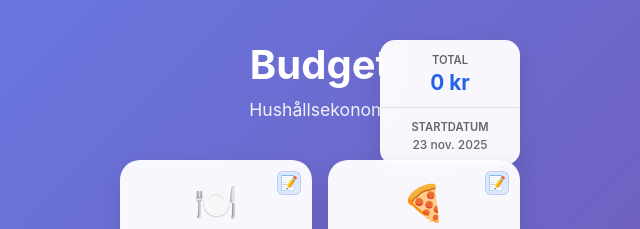
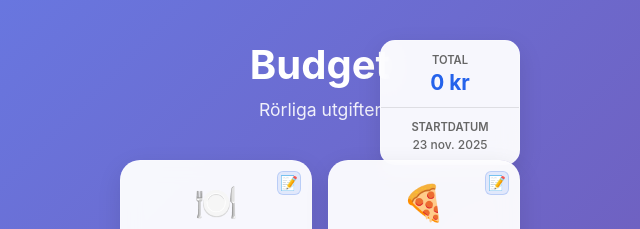
Before and after one commit to westmaticmax-hue/Budget-, a plain HTML site: page index.html in a window 1280 px wide. Shown: the top 229 px of the page, 320-960 px from the left. Drawn offline with Linux system fonts and the light colour scheme.

Commit message:
Update index.html

```diff
--- a/index.html
+++ b/index.html
@@ -392,7 +392,7 @@
     <div class="container">
         <div class="header">
             <h1>Budget</h1>
-            <p>Hushållsekonomi</p>
+            <p>Rörliga utgifter</p>
 
             <!-- Total ruta - delad på höjden -->
             <div class="total-box">
```
